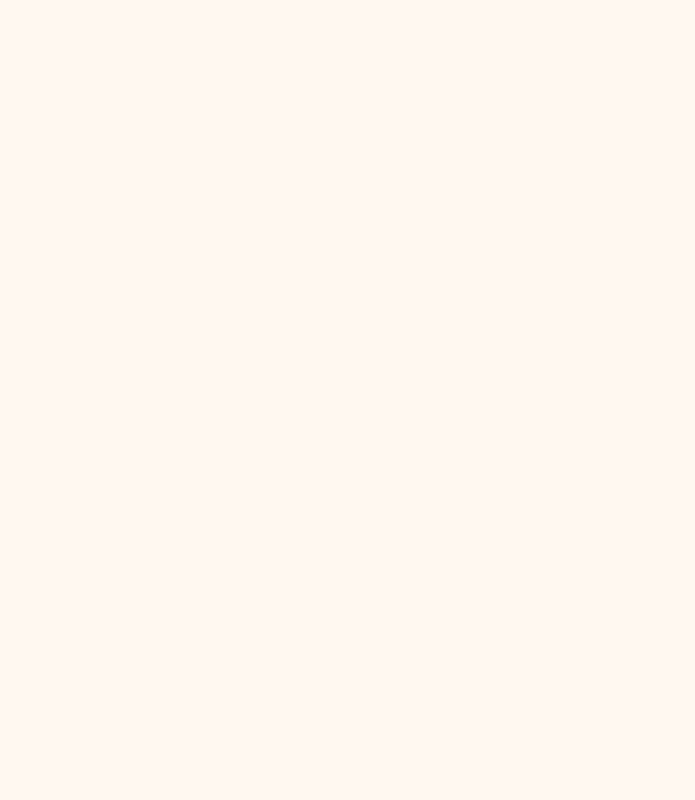
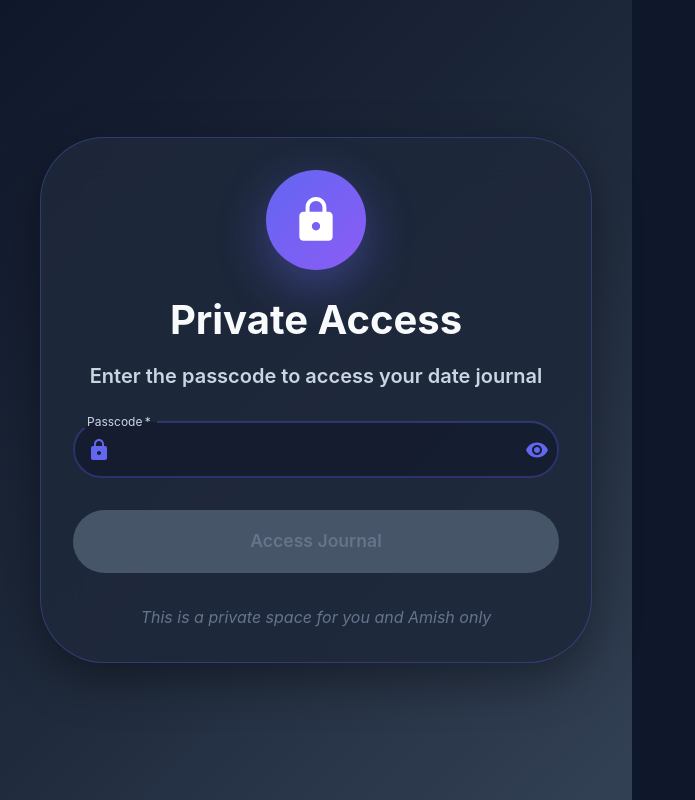
Before and after one commit to nikitag9/date-app, a React (Vite) app in the folder client/: page /passcode in a window 1280 px wide. Before the commit this address had no page. Shown: the whole page, without its empty margins (0-695 px from the left). Built offline with nearby package versions, Linux system fonts and the light colour scheme.

Commit message:
Add passcode system, dark theme, and fix backend issues

```diff
--- a/client/src/App.jsx
+++ b/client/src/App.jsx
@@ -4,6 +4,7 @@ import { ThemeProvider, createTheme } from '@mui/material/styles';
 import CssBaseline from '@mui/material/CssBaseline';
 import { AuthProvider, useAuth } from './contexts/AuthContext';
 
+import PasscodeScreen from './components/auth/PasscodeScreen';
 import Login from './components/auth/Login';
 import Dashboard from './components/Dashboard';
 import CreateMemory from './components/CreateMemory';
@@ -13,32 +14,37 @@ import Navbar from './components/Navbar';
 
 const theme = createTheme({
   palette: {
+    mode: 'dark',
     primary: {
-      main: '#FF6B6B', // Warm coral red
-      light: '#FF8E8E',
-      dark: '#E55555',
+      main: '#6366F1', // Indigo purple
+      light: '#818CF8',
+      dark: '#4F46E5',
     },
     secondary: {
-      main: '#4ECDC4', // Soft teal
-      light: '#7EDDD6',
-      dark: '#3BA89F',
+      main: '#8B5CF6', // Purple
+      light: '#A78BFA',
+      dark: '#7C3AED',
     },
     background: {
-      default: '#FFF8F0', // Warm cream
-      paper: '#FFFFFF',
+      default: '#0F172A', // Dark blue
+      paper: '#1E293B', // Lighter dark blue
+    },
+    surface: {
+      main: '#334155', // Medium dark blue
+      light: '#475569',
     },
     text: {
-      primary: '#2D3748',
-      secondary: '#718096',
+      primary: '#F8FAFC', // Light gray
+      secondary: '#CBD5E1', // Medium gray
     },
     success: {
-      main: '#68D391', // Soft green
+      main: '#10B981', // Green
     },
     warning: {
-      main: '#F6AD55', // Warm orange
+      main: '#F59E0B', // Amber
     },
     error: {
-      main: '#FC8181', // Soft red
+      main: '#EF4444', // Red
     },
   },
   typography: {
@@ -95,17 +101,17 @@ const theme = createTheme({
           fontWeight: 600,
           fontSize: '1rem',
           padding: '12px 24px',
-          boxShadow: '0 4px 12px rgba(0,0,0,0.1)',
+          boxShadow: '0 4px 12px rgba(0,0,0,0.3)',
           transition: 'all 0.3s ease',
           '&:hover': {
             transform: 'translateY(-2px)',
-            boxShadow: '0 8px 20px rgba(0,0,0,0.15)',
+            boxShadow: '0 8px 20px rgba(0,0,0,0.4)',
           },
         },
         contained: {
-          background: 'linear-gradient(135deg, #FF6B6B 0%, #FF8E8E 100%)',
+          background: 'linear-gradient(135deg, #6366F1 0%, #8B5CF6 100%)',
           '&:hover': {
-            background: 'linear-gradient(135deg, #E55555 0%, #FF6B6B 100%)',
+            background: 'linear-gradient(135deg, #4F46E5 0%, #7C3AED 100%)',
           },
         },
         outlined: {
@@ -120,8 +126,8 @@ const theme = createTheme({
       styleOverrides: {
         root: {
           borderRadius: 20,
-          boxShadow: '0 8px 32px rgba(0,0,0,0.08)',
-          border: '1px solid rgba(255,255,255,0.8)',
+          boxShadow: '0 8px 32px rgba(0,0,0,0.3)',
+          border: '1px solid rgba(99,102,241,0.2)',
           backdropFilter: 'blur(20px)',
           transition: 'all 0.3s ease',
         },
@@ -132,16 +138,16 @@ const theme = createTheme({
         root: {
           '& .MuiOutlinedInput-root': {
             borderRadius: 12,
-            backgroundColor: 'rgba(255,255,255,0.8)',
+            backgroundColor: 'rgba(30,41,59,0.8)',
             '& fieldset': {
-              borderColor: 'rgba(255,107,107,0.2)',
+              borderColor: 'rgba(99,102,241,0.3)',
               borderWidth: 2,
             },
             '&:hover fieldset': {
-              borderColor: 'rgba(255,107,107,0.4)',
+              borderColor: 'rgba(99,102,241,0.5)',
             },
             '&.Mui-focused fieldset': {
-              borderColor: '#FF6B6B',
+              borderColor: '#6366F1',
               borderWidth: 2,
             },
           },
@@ -161,7 +167,7 @@ const theme = createTheme({
       styleOverrides: {
         root: {
           borderRadius: 24,
-          boxShadow: '0 16px 48px rgba(0,0,0,0.08)',
+          boxShadow: '0 16px 48px rgba(0,0,0,0.3)',
         },
       },
     },
@@ -171,7 +177,7 @@ const theme = createTheme({
 const PrivateRoute = ({ children }) => {
   const { isAuthenticated, loading } = useAuth();
   if (loading) { return <div>Loading...</div>; }
-  return isAuthenticated ? children : <Navigate to="/login" />;
+  return isAuthenticated ? children : <Navigate to="/passcode" />;
 };
 
 function App() {
@@ -181,13 +187,13 @@ function App() {
       <AuthProvider>
         <Router>
           <div className="App">
-            <Navbar />
             <Routes>
+              <Route path="/passcode" element={<PasscodeScreen />} />
               <Route path="/login" element={<Login />} />
-              <Route path="/" element={<PrivateRoute><Dashboard /></PrivateRoute>} />
-              <Route path="/create-memory" element={<PrivateRoute><CreateMemory /></PrivateRoute>} />
-              <Route path="/calendar" element={<PrivateRoute><Calendar /></PrivateRoute>} />
-              <Route path="/gallery" element={<PrivateRoute><Gallery /></PrivateRoute>} />
+              <Route path="/" element={<PrivateRoute><><Navbar /><Dashboard /></></PrivateRoute>} />
+              <Route path="/create-memory" element={<PrivateRoute><><Navbar /><CreateMemory /></></PrivateRoute>} />
+              <Route path="/calendar" element={<PrivateRoute><><Navbar /><Calendar /></></PrivateRoute>} />
+              <Route path="/gallery" element={<PrivateRoute><><Navbar /><Gallery /></></PrivateRoute>} />
             </Routes>
           </div>
         </Router>
--- /dev/null
+++ b/client/src/components/auth/PasscodeScreen.jsx
@@ -0,0 +1,192 @@
+import React, { useState } from 'react';
+import { useNavigate } from 'react-router-dom';
+import { useAuth } from '../../contexts/AuthContext';
+import {
+  Container,
+  Paper,
+  Typography,
+  Box,
+  TextField,
+  Button,
+  Alert,
+  InputAdornment,
+  IconButton
+} from '@mui/material';
+import { Favorite, Visibility, VisibilityOff, Lock } from '@mui/icons-material';
+
+const PasscodeScreen = () => {
+  const navigate = useNavigate();
+  const { setPasscodeVerified } = useAuth();
+  const [passcode, setPasscode] = useState('');
+  const [error, setError] = useState('');
+  const [showPassword, setShowPassword] = useState(false);
+
+  const handleSubmit = (e) => {
+    e.preventDefault();
+    if (passcode === 'namish') {
+      setPasscodeVerified(true);
+      navigate('/login');
+    } else {
+      setError('Incorrect passcode. Please try again.');
+      setPasscode('');
+    }
+  };
+
+  const togglePasswordVisibility = () => {
+    setShowPassword(!showPassword);
+  };
+
+  return (
+    <Box sx={{
+      minHeight: '100vh',
+      background: 'linear-gradient(135deg, #0F172A 0%, #1E293B 50%, #334155 100%)',
+      display: 'flex',
+      alignItems: 'center',
+      justifyContent: 'center',
+      py: 4,
+      px: 2
+    }}>
+      <Container maxWidth="sm">
+        <Paper
+          elevation={0}
+          sx={{
+            p: { xs: 3, md: 4 },
+            width: '100%',
+            textAlign: 'center',
+            borderRadius: 4,
+            background: 'rgba(30,41,59,0.9)',
+            backdropFilter: 'blur(20px)',
+            border: '1px solid rgba(99,102,241,0.3)',
+            boxShadow: '0 16px 48px rgba(0,0,0,0.4)'
+          }}
+        >
+          <Box sx={{ mb: 4 }}>
+            <Box sx={{
+              width: { xs: 80, md: 100 },
+              height: { xs: 80, md: 100 },
+              borderRadius: '50%',
+              background: 'linear-gradient(135deg, #6366F1 0%, #8B5CF6 100%)',
+              display: 'flex',
+              alignItems: 'center',
+              justifyContent: 'center',
+              mx: 'auto',
+              mb: 3,
+              boxShadow: '0 16px 48px rgba(99,102,241,0.4)'
+            }}>
+              <Lock sx={{ fontSize: { xs: 40, md: 50 }, color: '#fff' }} />
+            </Box>
+            <Typography variant="h3" component="h1" gutterBottom sx={{
+              fontWeight: 700,
+              color: '#F8FAFC',
+              fontSize: { xs: '2rem', md: '2.5rem' },
+              mb: 2
+            }}>
+              Private Access
+            </Typography>
+            <Typography variant="h6" color="text.secondary" sx={{
+              mb: 4,
+              fontSize: { xs: '1rem', md: '1.25rem' },
+              color: '#CBD5E1'
+            }}>
+              Enter the passcode to access your date journal
+            </Typography>
+          </Box>
+
+          {error && (
+            <Alert severity="error" sx={{ mb: 3, borderRadius: 3 }}>
+              {error}
+            </Alert>
+          )}
+
+          <Box component="form" onSubmit={handleSubmit}>
+            <TextField
+              fullWidth
+              label="Passcode"
+              type={showPassword ? 'text' : 'password'}
+              value={passcode}
+              onChange={(e) => setPasscode(e.target.value)}
+              variant="outlined"
+              required
+              InputProps={{
+                startAdornment: (
+                  <InputAdornment position="start">
+                    <Lock sx={{ color: '#6366F1' }} />
+                  </InputAdornment>
+                ),
+                endAdornment: (
+                  <InputAdornment position="end">
+                    <IconButton
+                      onClick={togglePasswordVisibility}
+                      edge="end"
+                      sx={{ color: '#6366F1' }}
+                    >
+                      {showPassword ? <VisibilityOff /> : <Visibility />}
+                    </IconButton>
+                  </InputAdornment>
+                )
+              }}
+              sx={{
+                mb: 4,
+                '& .MuiOutlinedInput-root': {
+                  borderRadius: 3,
+                  background: 'rgba(15,23,42,0.6)',
+                  '& fieldset': {
+                    borderColor: 'rgba(99,102,241,0.3)',
+                    borderWidth: 2
+                  },
+                  '&:hover fieldset': {
+                    borderColor: 'rgba(99,102,241,0.5)'
+                  },
+                  '&.Mui-focused fieldset': {
+                    borderColor: '#6366F1'
+                  }
+                }
+              }}
+            />
+
+            <Button
+              type="submit"
+              fullWidth
+              variant="contained"
+              size="large"
+              disabled={!passcode.trim()}
+              sx={{
+                background: 'linear-gradient(135deg, #6366F1 0%, #8B5CF6 100%)',
+                borderRadius: 3,
+                textTransform: 'none',
+                fontSize: '1.1rem',
+                fontWeight: 600,
+                py: 2,
+                boxShadow: '0 8px 32px rgba(99,102,241,0.4)',
+                '&:hover': {
+                  background: 'linear-gradient(135deg, #4F46E5 0%, #7C3AED 100%)',
+                  transform: 'translateY(-2px)',
+                  boxShadow: '0 12px 40px rgba(99,102,241,0.5)'
+                },
+                '&:disabled': {
+                  background: '#475569',
+                  color: '#64748B',
+                  transform: 'none',
+                  boxShadow: 'none'
+                }
+              }}
+            >
+              Access Journal
+            </Button>
+          </Box>
+
+          <Typography variant="body2" color="text.secondary" sx={{
+            mt: 4,
+            fontSize: { xs: '0.875rem', md: '1rem' },
+            color: '#64748B',
+            fontStyle: 'italic'
+          }}>
+            This is a private space for you and Amish only
+          </Typography>
+        </Paper>
+      </Container>
+    </Box>
+  );
+};
+
+export default PasscodeScreen;
--- a/client/src/contexts/AuthContext.jsx
+++ b/client/src/contexts/AuthContext.jsx
@@ -14,55 +14,53 @@ export const useAuth = () => {
 export const AuthProvider = ({ children }) => {
   const [user, setUser] = useState(null);
   const [isAuthenticated, setIsAuthenticated] = useState(false);
+  const [passcodeVerified, setPasscodeVerified] = useState(false);
   const [loading, setLoading] = useState(true);
 
   // Set up axios defaults
   axios.defaults.baseURL = 'http://localhost:5001/api';
 
   useEffect(() => {
-    const userData = localStorage.getItem('user');
+    // Check for existing user session
+    const savedUser = localStorage.getItem('user');
+    const savedPasscodeVerified = localStorage.getItem('passcodeVerified');
 
-    if (userData) {
-      const user = JSON.parse(userData);
-      setUser(user);
+    if (savedUser && savedPasscodeVerified === 'true') {
+      setUser(JSON.parse(savedUser));
       setIsAuthenticated(true);
+      setPasscodeVerified(true);
     }
+
     setLoading(false);
   }, []);
 
-  const login = async (userType) => {
+  const login = async (userData) => {
     try {
-      // Create user data based on selection
-      const userData = {
-        id: userType,
-        name: userType === 'niki' ? 'Niki' : 'Amish',
-        type: userType
-      };
-
       // Store user data
-      localStorage.setItem('user', JSON.stringify(userData));
-
       setUser(userData);
       setIsAuthenticated(true);
-
+      localStorage.setItem('user', JSON.stringify(userData));
+      localStorage.setItem('passcodeVerified', 'true');
       return { success: true };
     } catch (error) {
-      return {
-        success: false,
-        message: 'Login failed'
-      };
+      console.error('Login error:', error);
+      return { success: false, message: 'Login failed' };
     }
   };
 
   const logout = () => {
-    localStorage.removeItem('user');
     setUser(null);
     setIsAuthenticated(false);
+    setPasscodeVerified(false);
+    localStorage.removeItem('user');
+    localStorage.removeItem('passcodeVerified');
   };
 
   const value = {
     user,
     isAuthenticated,
+    passcodeVerified,
+    setPasscodeVerified,
     loading,
     login,
     logout
```
Also changed, not shown: client/src/components/Dashboard.jsx (+114 -77 lines), 2 other files (tests, documents, lock files or other folders).
